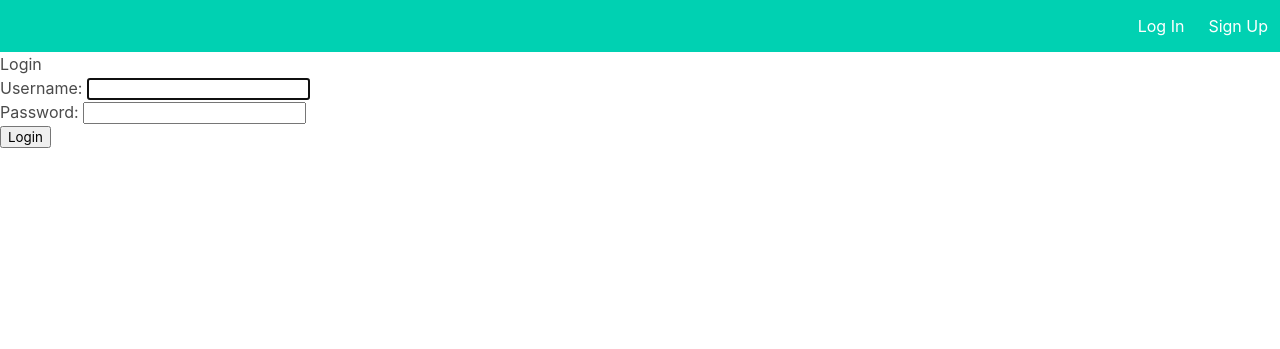
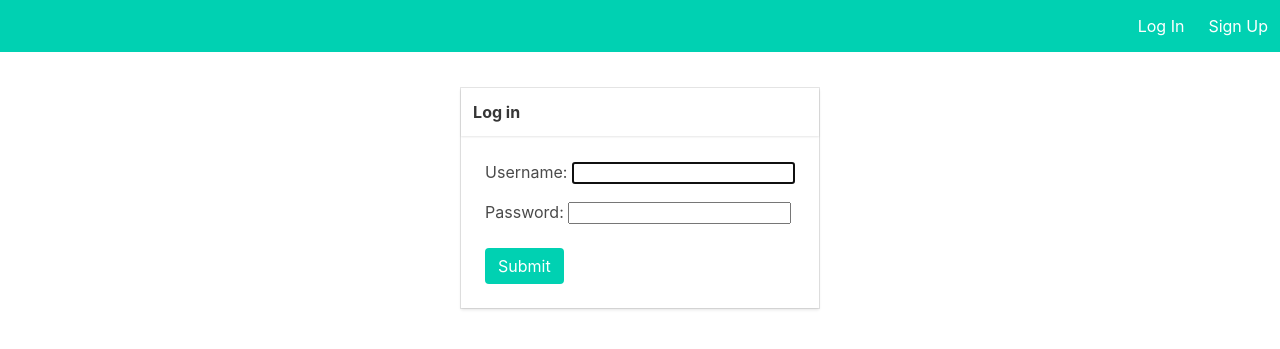
Before and after one commit to Arion12112/Foresite, a Django app: page /accounts/login/ in a window 1280 px wide. Shown: the top 349 px of the page. Run offline with Django 3.2, Linux system fonts and the light colour scheme.

Commit message:
Added implementation of login page

```diff
--- a/templates/base.html
+++ b/templates/base.html
@@ -42,6 +42,7 @@
         </div>
       </div>
     </nav>
+    <!-- Navigation Bar end -->
 
     {% block content %}
     {% endblock %}
--- a/templates/registration/login.html
+++ b/templates/registration/login.html
@@ -3,10 +3,37 @@
 {% block title %}Log in | {% endblock %}
 
 {% block content %}
-<h2>Login</h2>
-<form method="post">
-  {% csrf_token %}
-  {{ form.as_p }}
-  <button type="submit">Login</button>
-</form>
+
+<!-- Login Form -->
+<section class="section">
+  <div class="container">
+    <div class="columns is-centered">
+      <div class="card">
+        <header class="card-header">
+          <p class="card-header-title">
+            Log in
+          </p>
+        </header>
+        <div class="card-content">
+          <form method="post">
+          {% csrf_token %}
+          <div class="content">
+            <div class="field">
+              <div class="control">
+                {{ form.as_p }}
+              </div>
+            </div>
+          </div>
+          <button class="button is-primary" type="submit">
+            Submit
+          </button>
+          </form>
+        </div>
+      </div>
+    </div>
+  </div>
+</section>
+<!-- Login Form end -->
+
+
 {% endblock %}
```
Lines whose indentation alone changed are shown as unchanged.
